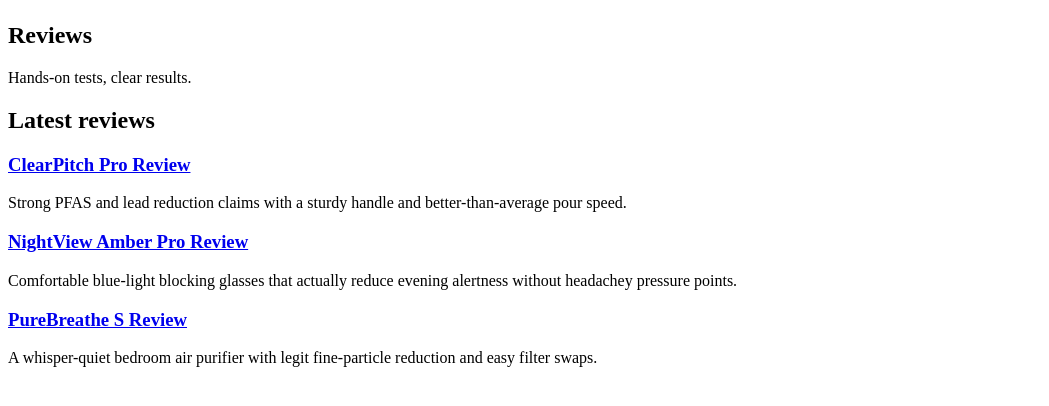
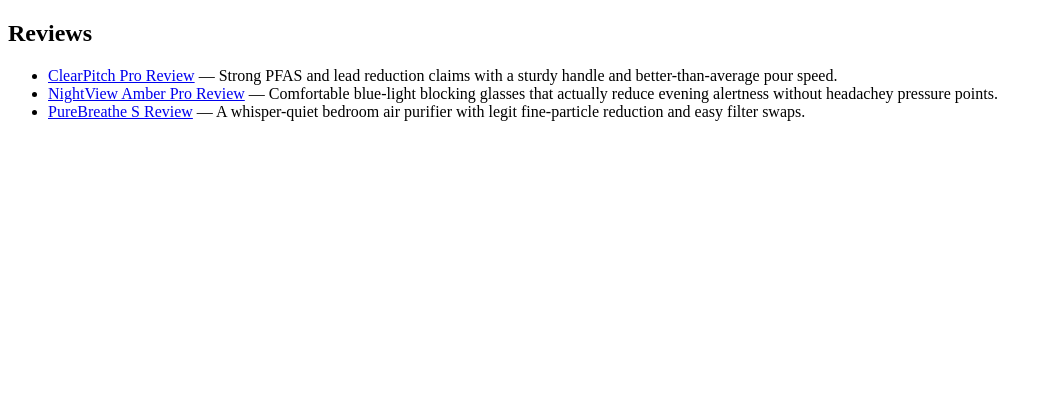
Before and after one commit to dariosandison/Eco---Holistic, a Next.js app: page /reviews in a window 1280 px wide. Shown: the top 406 px of the page, without its empty margins (0-1049 px from the left). Built offline with nearby package versions, Linux system fonts and the light colour scheme.

Commit message:
Update index.js

```diff
--- a/pages/reviews/index.js
+++ b/pages/reviews/index.js
@@ -1,73 +1,74 @@
 // pages/reviews/index.js
 import fs from 'fs';
 import path from 'path';
+import matter from 'gray-matter';
 import Link from 'next/link';
 import SEO from '../../components/SEO';
 
-function parseFrontmatter(raw) {
-  if (!raw.startsWith('---')) return {};
-  const end = raw.indexOf('\n---', 3);
-  if (end === -1) return {};
-  const fm = raw.slice(3, end).trim();
-  const meta = {};
-  fm.split(/\r?\n/).forEach(line => {
-    const m = line.match(/^([A-Za-z0-9_-]+):\s*(.*)$/);
-    if (!m) return;
-    const key = m[1];
-    let val = m[2].trim().replace(/^"(.*)"$/, '$1').replace(/^'(.*)'$/, '$1');
-    meta[key] = val;
-  });
-  return meta;
+function listReviews() {
+  const dir = path.join(process.cwd(), 'content', 'reviews');
+  if (!fs.existsSync(dir)) return [];
+  return fs.readdirSync(dir)
+    .filter(f => f.endsWith('.md') || f.endsWith('.mdx'))
+    .map(f => {
+      const slug = f.replace(/\.(md|mdx)$/,'');
+      const raw = fs.readFileSync(path.join(dir, f), 'utf8');
+      const { data } = matter(raw);
+      const updated = data?.updated || data?.date || null;
+      return {
+        slug,
+        title: data?.title || slug.replace(/-/g,' '),
+        description: data?.description || '',
+        date: updated ? new Date(updated).toISOString() : null
+      };
+    })
+    .sort((a,b) => (b.date || '').localeCompare(a.date || ''));
 }
 
 export async function getStaticProps() {
-  const dir = path.join(process.cwd(), 'content/reviews');
-  const files = fs.existsSync(dir) ? fs.readdirSync(dir).filter(f => f.endsWith('.md') || f.endsWith('.mdx')) : [];
-  const reviews = files.map(filename => {
-    const slug = filename.replace(/\.(md|mdx)$/, '');
-    const raw = fs.readFileSync(path.join(dir, filename), 'utf8');
-    const meta = parseFrontmatter(raw);
-    return {
-      slug,
-      title: meta.title || slug.replace(/-/g,' '),
-      description: meta.description || '',
-      date: meta.date || ''
-    };
-  }).sort((a,b)=> (b.date||'').localeCompare(a.date||''));
-  return { props: { reviews }, revalidate: 60 * 60 * 12 };
-}
-
-export default function ReviewsIndex({ reviews }) {
+  const items = listReviews();
+  const itemList = items.slice(0, 25).map((x, i) => ({
+    '@type': 'ListItem',
+    position: i + 1,
+    name: x.title,
+    url: `https://www.wild-and-well.store/reviews/${x.slug}`
+  }));
   const seo = {
     title: 'Reviews — Wild & Well',
-    description: 'Hands-on, evidence-informed product reviews.',
+    description: 'Independent, ingredient-aware reviews of wellness and low-tox products.',
     url: 'https://www.wild-and-well.store/reviews',
-    type: 'website',
     breadcrumbs: [
       { name: 'Home', item: 'https://www.wild-and-well.store/' },
       { name: 'Reviews', item: 'https://www.wild-and-well.store/reviews' }
     ]
   };
+  return { props: { items, itemList, seo }, revalidate: 60 * 60 * 12 };
+}
+
+export default function ReviewsIndex({ items, itemList, seo }) {
   return (
     <>
       <SEO {...seo} />
-      <div className="container" style={{ marginTop: 22 }}>
-        <section className="hero">
-          <div className="hero-inner">
-            <h1 className="post-title">Reviews</h1>
-            <p className="hero-slogan">Hands-on tests, clear results.</p>
-          </div>
-        </section>
-
-        <h2 className="section-title">Latest reviews</h2>
-        <div className="grid">
-          {reviews.map(r => (
-            <article className="card" key={r.slug}>
-              <h3><Link href={`/reviews/${r.slug}`}>{r.title}</Link></h3>
-              {r.description ? <p style={{ margin: 0 }}>{r.description}</p> : null}
-            </article>
-          ))}
-        </div>
+      <script
+        type="application/ld+json"
+        dangerouslySetInnerHTML={{ __html: JSON.stringify({
+          '@context': 'https://schema.org',
+          '@type': 'ItemList',
+          itemListElement: itemList
+        })}}
+      />
+      <div className="container">
+        <article className="post">
+          <h1 className="post-title">Reviews</h1>
+          <ul>
+            {items.map(x => (
+              <li key={x.slug}>
+                <Link href={`/reviews/${x.slug}`}>{x.title}</Link>
+                {x.description ? <> — {x.description}</> : null}
+              </li>
+            ))}
+          </ul>
+        </article>
       </div>
     </>
   );
```
